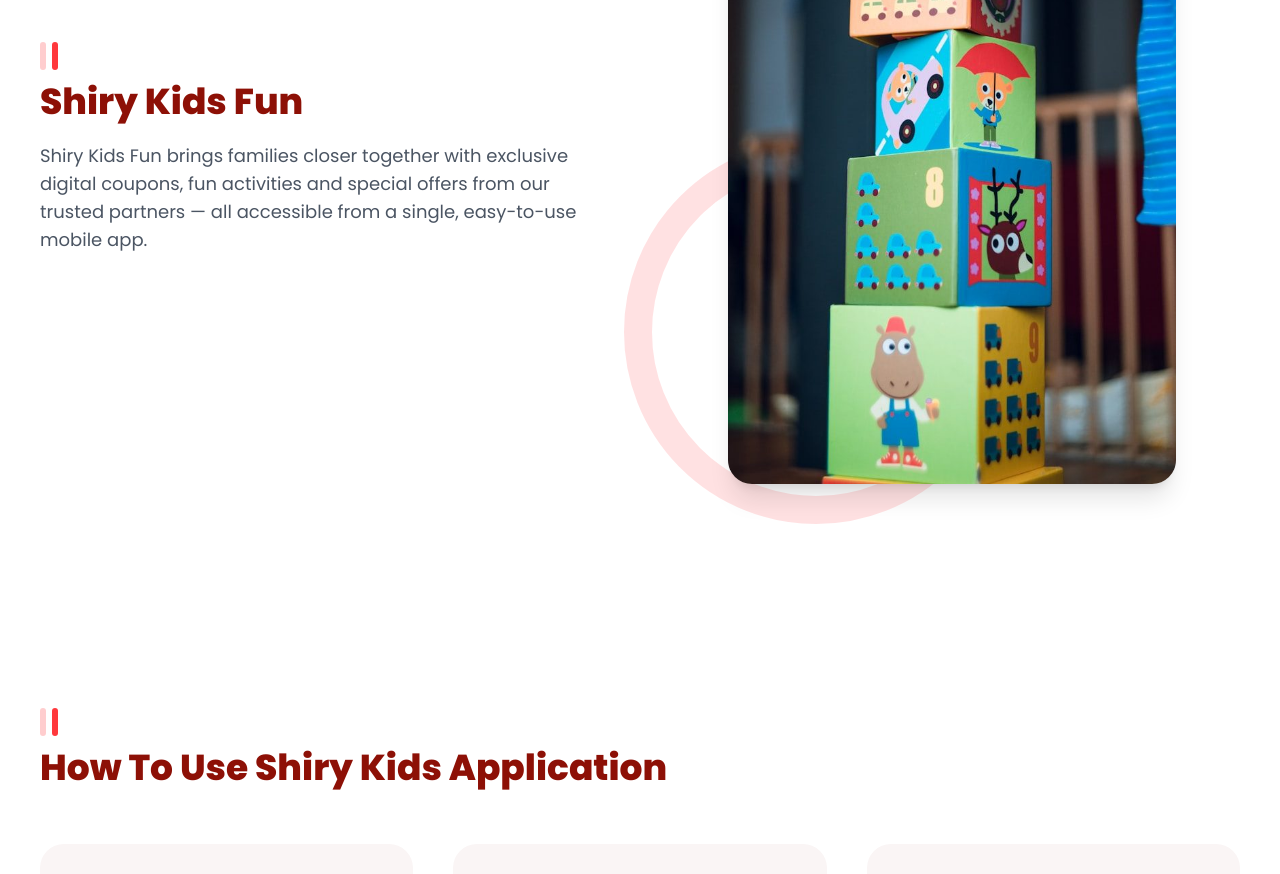
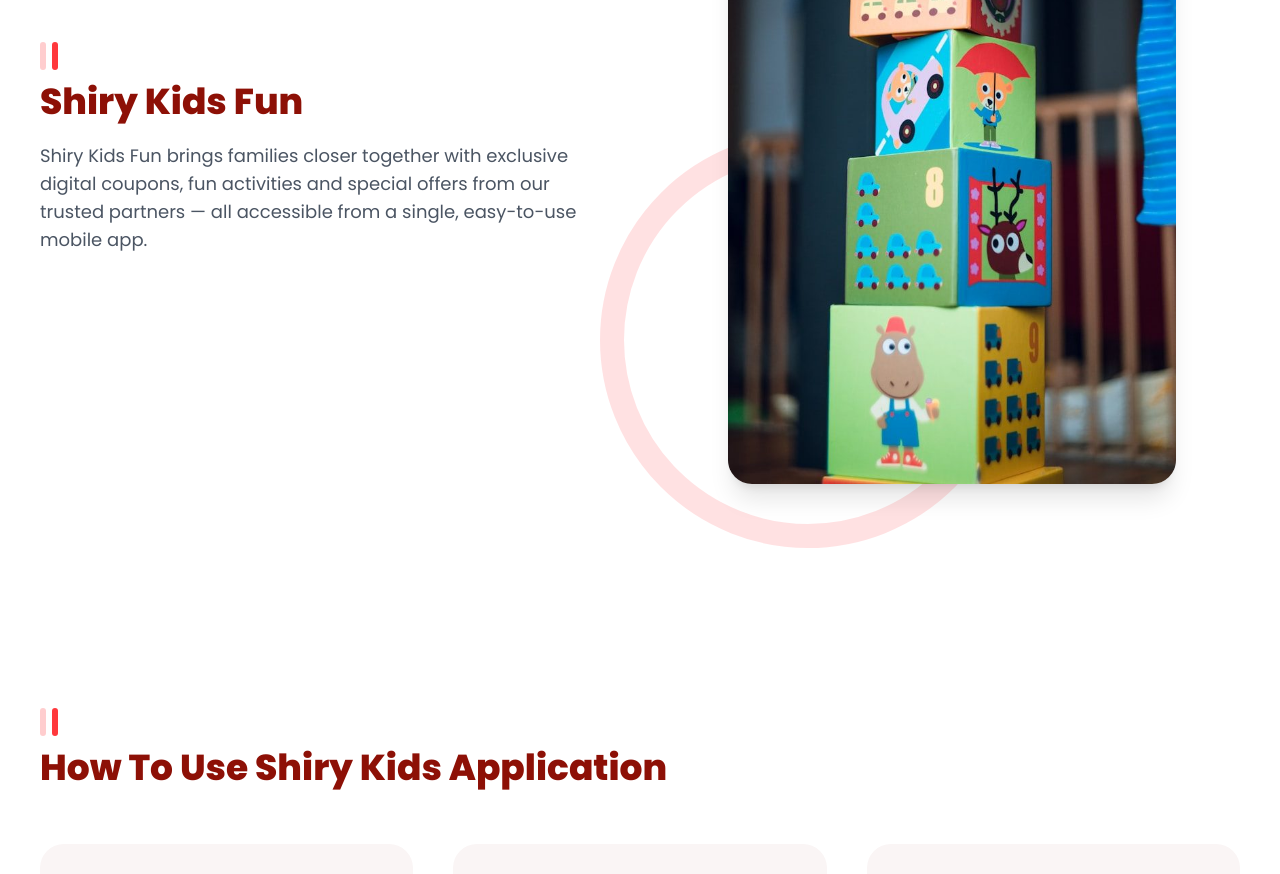
Before and after one commit to Eslamatef1992/shiry-kids-landing, a React (Vite) app: page / in a window 1280 px wide. Shown: the part 1060-1934 px from the top of the page. Built offline with nearby package versions, Linux system fonts and the light colour scheme; no server answers.

Commit message:
Resize and reposition decorative ring on About section

```diff
--- a/src/components/sections/About.jsx
+++ b/src/components/sections/About.jsx
@@ -21,7 +21,7 @@
           <p className="text-gray-600 leading-relaxed text-base md:text-lg whitespace-pre-line">{text}</p>
         </div>
         <div className="relative flex justify-center">
-          <div className="absolute -left-10 -bottom-10 w-72 h-72 md:w-96 md:h-96 rounded-full border-[28px] border-primary/15 -z-10" />
+          <div className="absolute -left-16 -bottom-16 w-80 h-80 md:w-[26rem] md:h-[26rem] rounded-full border-[24px] border-primary/15 -z-10" />
           <img src={image} alt={title} className="w-full max-w-md rounded-3xl object-cover shadow-xl" />
         </div>
       </div>
```
